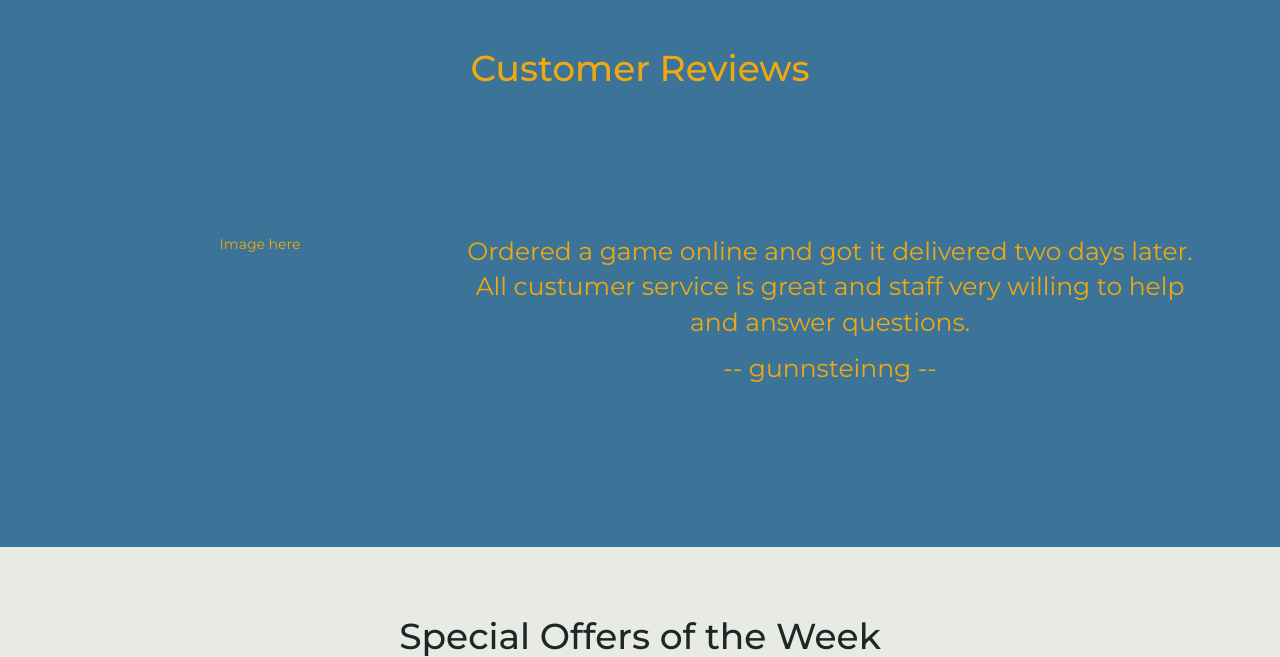
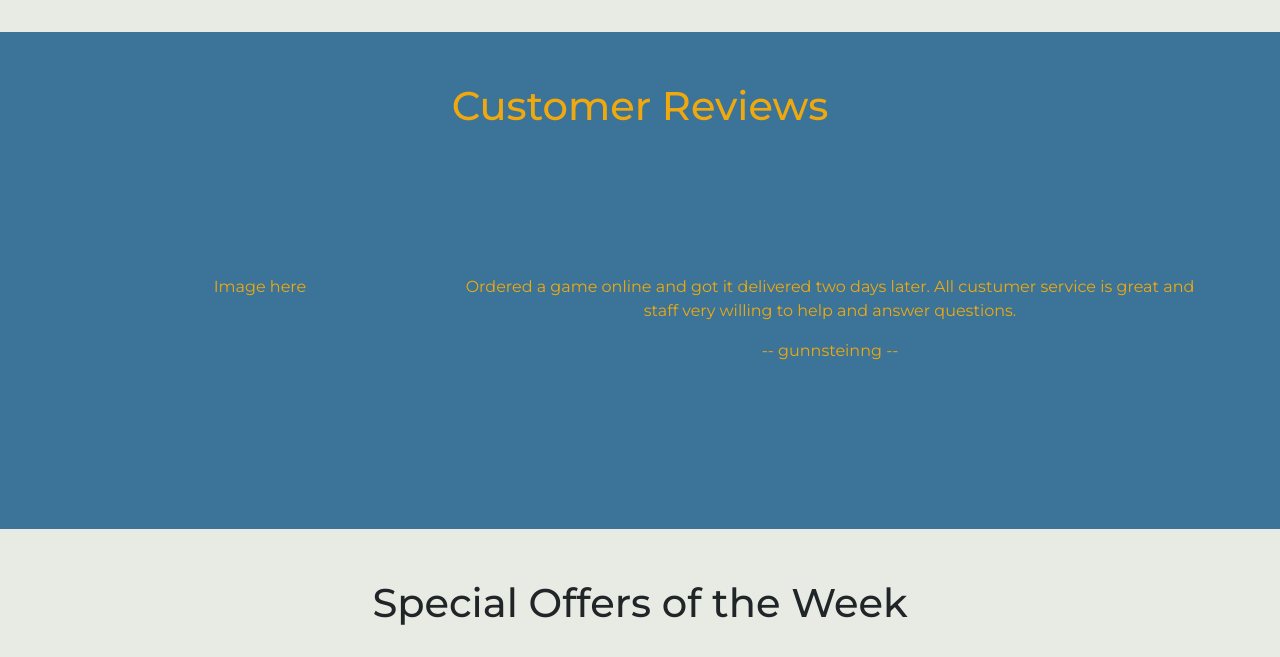
Before and after one commit to gunnsteinng/CaptainConsole, a Django app: page / in a window 1280 px wide. Shown: the part 886-1543 px from the top of the page. Run offline with Django 3.2, Linux system fonts and the light colour scheme; some libraries are stand-ins or nearby versions.

Commit message:
Uppfærsla á Bootstrap í 4.4.1

```diff
--- a/static/css/styles.css
+++ b/static/css/styles.css
@@ -128,5 +128,5 @@ header {
 }
 
 .review-txt {
-    font-size: 2.5rem;
+    font-size: 0.5rem;
 }
--- a/templates/base.html
+++ b/templates/base.html
@@ -7,11 +7,8 @@
     <!-- Google Fonts -->
     <link href="https://fonts.googleapis.com/css2?family=Montserrat:wght@300;400;500;600;700&display=swap" rel="stylesheet">
 
-    <!-- Latest compiled and minified CSS -->
-    <link rel="stylesheet" href="https://maxcdn.bootstrapcdn.com/bootstrap/3.3.7/css/bootstrap.min.css" integrity="sha384-BVYiiSIFeK1dGmJRAkycuHAHRg32OmUcww7on3RYdg4Va+PmSTsz/K68vbdEjh4u" crossorigin="anonymous">
-
     <!-- Optional theme -->
-    <link rel="stylesheet" href="https://maxcdn.bootstrapcdn.com/bootstrap/3.3.7/css/bootstrap-theme.min.css" integrity="sha384-rHyoN1iRsVXV4nD0JutlnGaslCJuC7uwjduW9SVrLvRYooPp2bWYgmgJQIXwl/Sp" crossorigin="anonymous">
+    <link rel="stylesheet" href="https://stackpath.bootstrapcdn.com/bootstrap/4.4.1/css/bootstrap.min.css" integrity="sha384-Vkoo8x4CGsO3+Hhxv8T/Q5PaXtkKtu6ug5TOeNV6gBiFeWPGFN9MuhOf23Q9Ifjh" crossorigin="anonymous">
     <link rel="stylesheet" href="{% static 'css/styles.css' %}" />
 </head>
 <body>
@@ -25,6 +22,6 @@
     </div>
     {% include 'footer.html' %}
     <!-- Latest compiled and minified JavaScript -->
-    <script src="https://maxcdn.bootstrapcdn.com/bootstrap/3.3.7/js/bootstrap.min.js" integrity="sha384-Tc5IQib027qvyjSMfHjOMaLkfuWVxZxUPnCJA7l2mCWNIpG9mGCD8wGNIcPD7Txa" crossorigin="anonymous"></script>
+    <script src="https://stackpath.bootstrapcdn.com/bootstrap/4.4.1/js/bootstrap.min.js" integrity="sha384-wfSDF2E50Y2D1uUdj0O3uMBJnjuUD4Ih7YwaYd1iqfktj0Uod8GCExl3Og8ifwB6" crossorigin="anonymous"></script>
 </body>
 </html>
--- a/templates/index/offer_section.html
+++ b/templates/index/offer_section.html
@@ -1,6 +1,7 @@
 <section class="no-color offer-section" id="offers">
     <h1 class="offer-heading">Special Offers of the Week</h1>
     <div class="container offer-div">
+        <div class="row">
             <div class="col-lg-6">
                 <img class="offer-img" src="https://cdn.shopify.com/s/files/1/0942/1228/products/GKdbCbH.jpeg?v=1439162274" />
                 <h4 class="game-month-header">The Legend of Zelda - NES</h4>
@@ -32,4 +33,5 @@
                 </div>
             </div>
         </div>
+    </div>
 </section>
--- a/templates/index/review_section.html
+++ b/templates/index/review_section.html
@@ -2,14 +2,17 @@
 <section class="color-section blue-bacground review-section" id="reviews">
     <h1 class="review-heading">Customer Reviews</h1>
     <div class="container review-div">
+        <div class="row">
             <div class="col-md-4">
                 <p>Image here</p>
             </div>
-        <div class="col-md-8 review-txt">
-            <p>Ordered a game online and got it delivered two days later.
+            <div class="col-md-8">
+                <p>Ordered a game online and got it
+                    delivered two days later.
                     All custumer service is great and staff very willing to help
                     and answer questions.</p>
                 <p>-- gunnsteinng --</p>
             </div>
         </div>
+    </div>
 </section>
```
Lines whose indentation alone changed are shown as unchanged.
